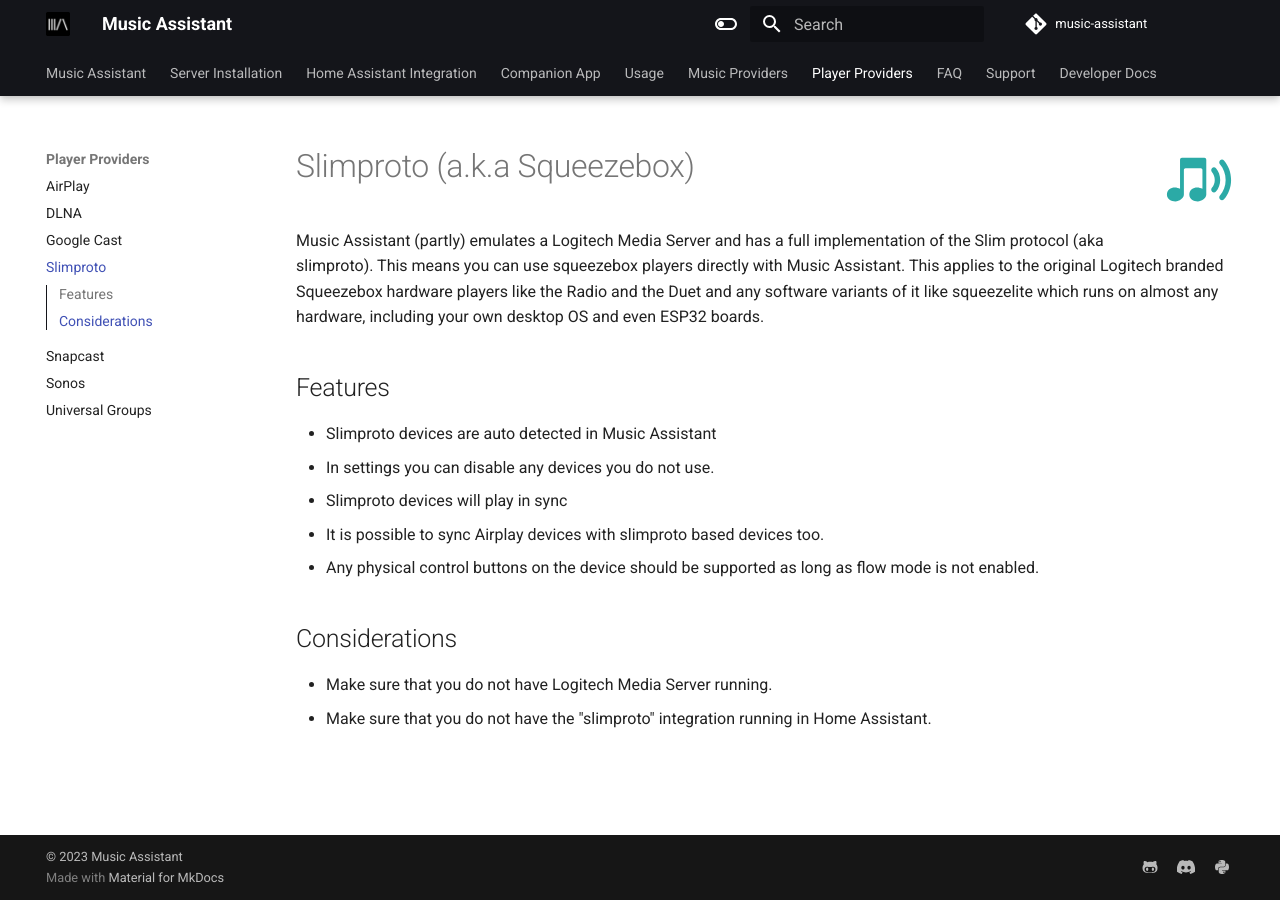
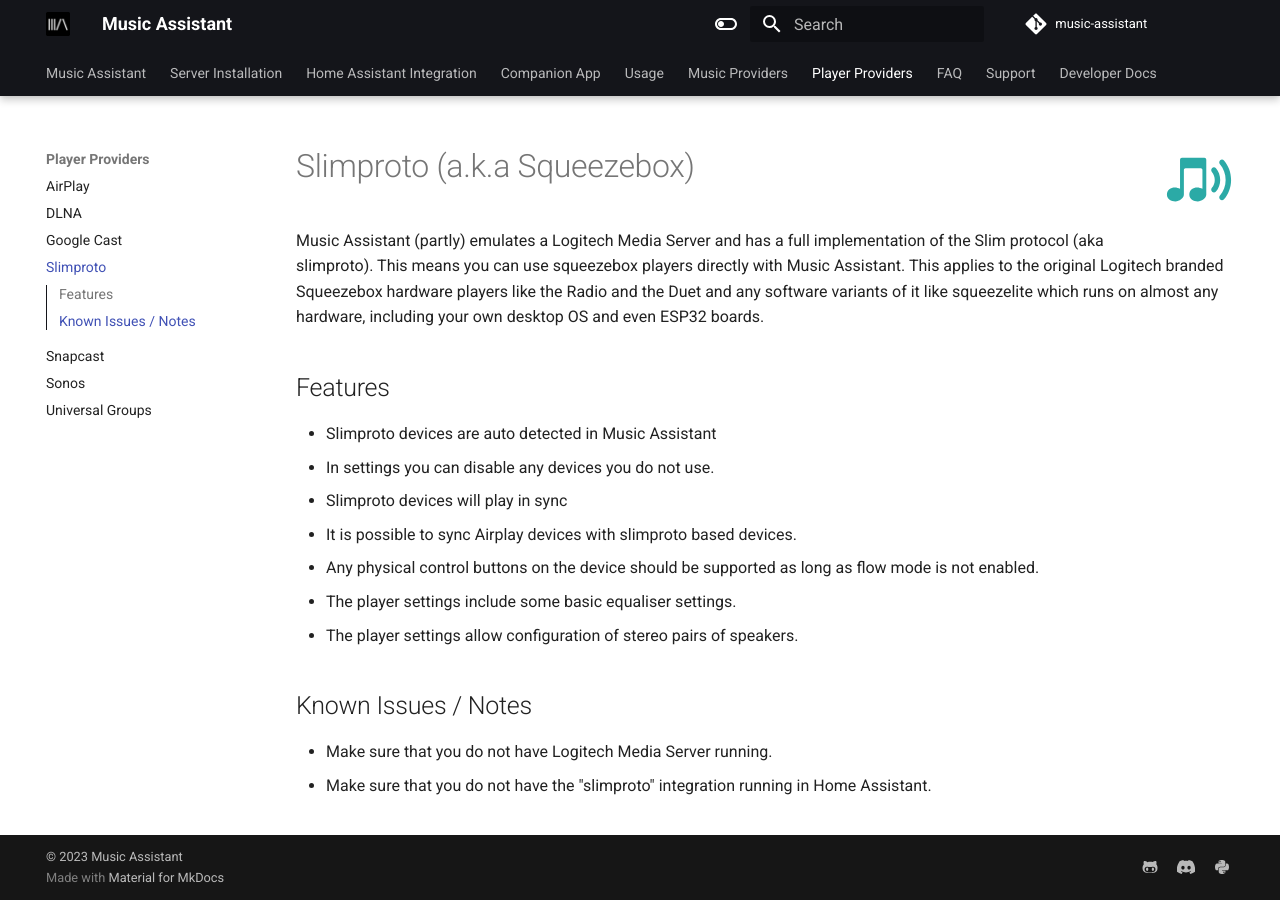
Before and after one commit to pwbriggs/music-assistant.github.io, an MkDocs documentation site: the page built from docs/player-support/slimproto.md, in a window 1280 px wide. Built offline with MkDocs 1.6.1 and Material for MkDocs 9.7.7, drawn with Linux system fonts in a browser that asks for light colours.

Commit message:
Standardising Page

```diff
--- a/docs/player-support/slimproto.md
+++ b/docs/player-support/slimproto.md
@@ -9,10 +9,12 @@
 - Slimproto devices are auto detected in Music Assistant
 - In settings you can disable any devices you do not use.
 - Slimproto devices will play in sync
-- It is possible to sync Airplay devices with slimproto based devices too.
-- Any physical control buttons on the device should be  supported as long as flow mode is not enabled.
+- It is possible to sync Airplay devices with slimproto based devices.
+- Any physical control buttons on the device should be supported as long as flow mode is not enabled.
+- The player settings include some basic equaliser settings.
+- The player settings allow configuration of stereo pairs of speakers.
 
-## Considerations
+## Known Issues / Notes
 
 - Make sure that you do not have Logitech Media Server running.
 - Make sure that you do not have the "slimproto" integration running in Home Assistant.
```
